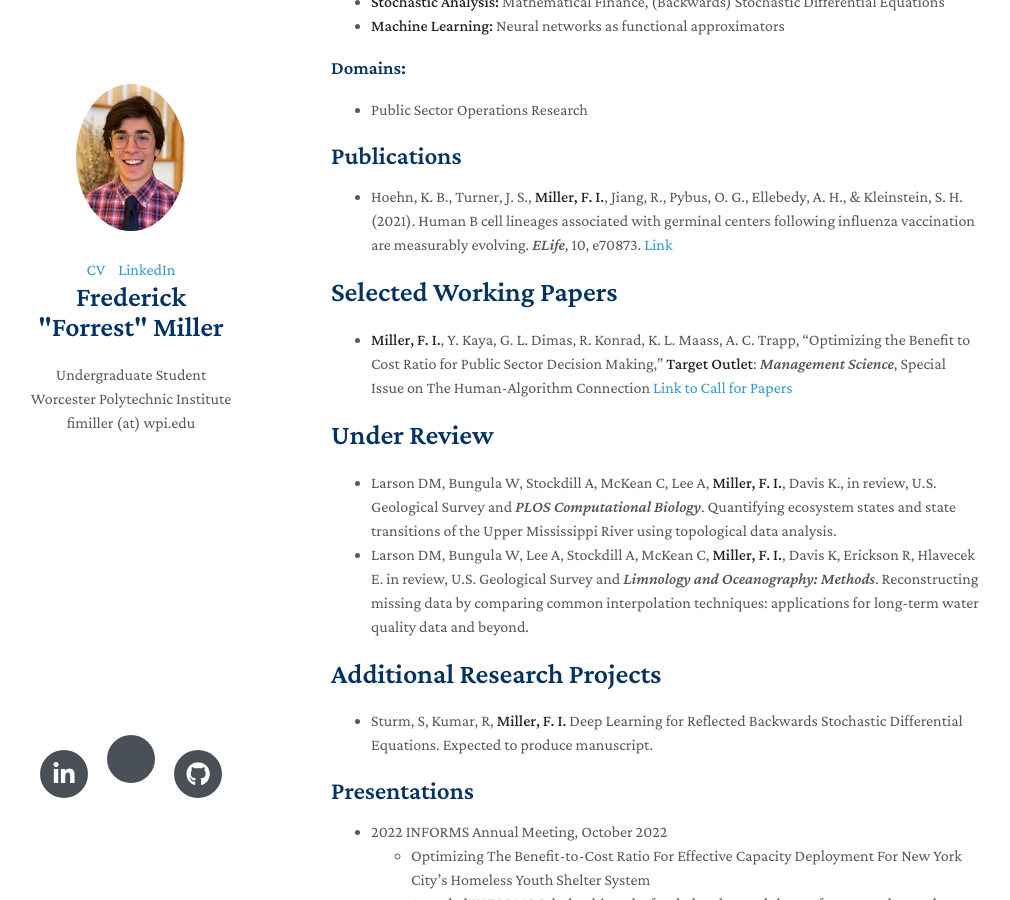
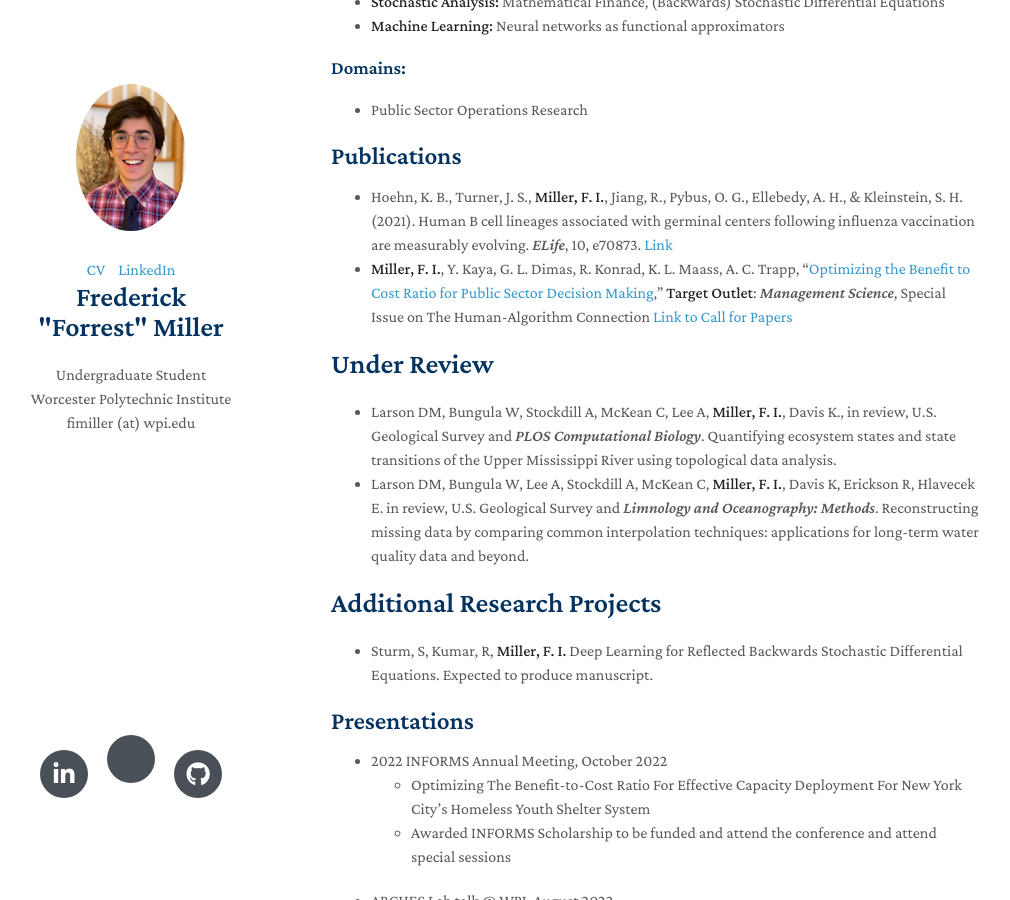
Before and after one commit to fimiller/fimiller.github.io, a Jekyll site: the page built from index.md, in a window 1280 px wide and 900 px high, scrolled down 804 px. Shown: the whole window, without its empty margins (139-1149 px from the left). Built offline with Jekyll 4.4.1, drawn with Linux system fonts in a browser that asks for light colours; nearby versions of some CDN libraries; a style sheet for code colours, icons or effects is not loaded; our own code applies the rules of GitHub Pages for plain Markdown files.

Commit message:
new paper

```diff
--- a/index.md
+++ b/index.md
@@ -29,9 +29,7 @@
 
 ## Publications
 - Hoehn, K. B., Turner, J. S., **Miller, F. I.**, Jiang, R., Pybus, O. G., Ellebedy, A. H., & Kleinstein, S. H. (2021). Human B cell lineages associated with germinal centers following influenza vaccination are measurably evolving. *ELife*, 10, e70873. [Link](https://doi.org/10.7554/eLife.70873)
-
-# Selected Working Papers
-- **Miller, F. I.**, Y. Kaya, G. L. Dimas, R. Konrad, K. L. Maass, A. C. Trapp, "Optimizing the Benefit to Cost Ratio for Public Sector Decision Making," **Target Outlet**: *Management Science*, Special Issue on The Human-Algorithm Connection [Link to Call for Papers](https://pubsonline.informs.org/page/mnsc/calls-for-papers)
+- **Miller, F. I.**, Y. Kaya, G. L. Dimas, R. Konrad, K. L. Maass, A. C. Trapp, "[Optimizing the Benefit to Cost Ratio for Public Sector Decision Making](https://arxiv.org/abs/2212.04534)," **Target Outlet**: *Management Science*, Special Issue on The Human-Algorithm Connection [Link to Call for Papers](https://pubsonline.informs.org/page/mnsc/calls-for-papers)
 
 # Under Review
 - Larson DM, Bungula W, Stockdill A, McKean C, Lee A, **Miller, F. I.**, Davis K., in review, U.S. Geological Survey and *PLOS Computational Biology*. Quantifying ecosystem states and state transitions of the Upper Mississippi River using topological data analysis.
```
